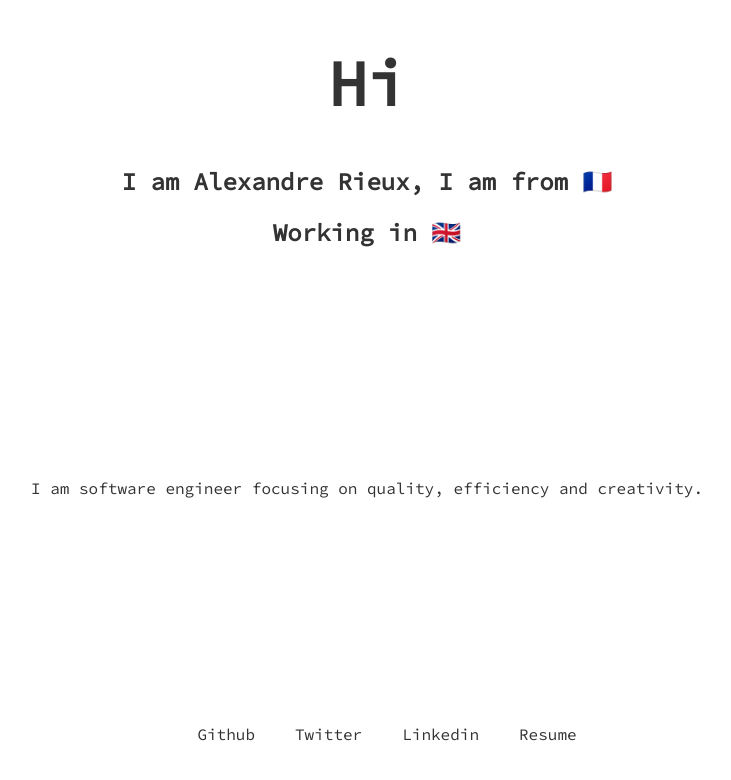
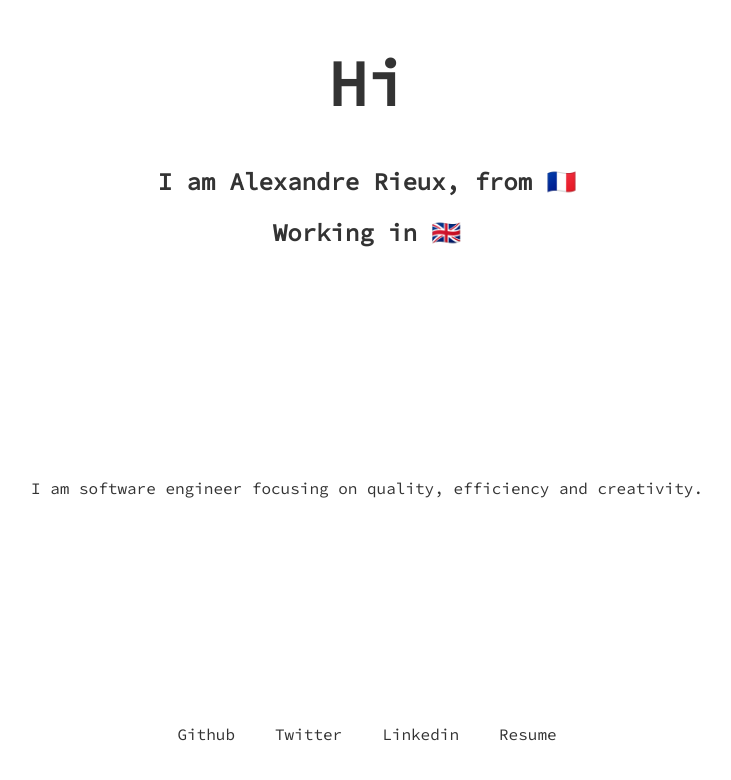
Before and after one commit to alex3165/portfolio, a React (Create React App) app: page / in a window 1280 px wide. Shown: the top 780 px of the page, without its empty margins (273-1004 px from the left). Built offline with nearby package versions, Linux system fonts and the light colour scheme; the HTML template or start-up script is replaced by a standard one.

Commit message:
Few improvements

```diff
--- a/src/App.css
+++ b/src/App.css
@@ -4,6 +4,7 @@
   flex-direction: column;
   height: 100vh;
   justify-content: space-between;
+  padding: 0px 12px;
 }
 
 .title {
@@ -14,6 +15,10 @@
   list-style-type: none;
   display: flex;
   justify-content: center;
+}
+
+ul {
+  padding: 0;
 }
 
 .el {
--- a/src/App.js
+++ b/src/App.js
@@ -7,18 +7,18 @@ class App extends Component {
       <div className="App">
         <header>
           <h1 className="title">Hi</h1>
-          <h2>I am Alexandre Rieux, I am from 🇫🇷</h2>
-          <h2>Working in 🇬🇧</h2>
+          <h2>I am Alexandre Rieux, from <span role="img" aria-labelledby="jsx-a11y/accessible-emoji">🇫🇷</span></h2>
+          <h2>Working in <span role="img" aria-labelledby="jsx-a11y/accessible-emoji">🇬🇧</span></h2>
         </header>
         <main>
           <p>I am software engineer focusing on quality, efficiency and creativity.</p>
         </main>
         <footer>
           <ul className="list">
-            <li className="el"><a href="https://github.com/alex3165" target="_blank">Github</a></li>
-            <li className="el"><a href="https://twitter.com/alex_picprod" target="_blank">Twitter</a></li>
-            <li className="el"><a href="https://www.linkedin.com/in/alexandrerieux/" target="_blank">Linkedin</a></li>
-            <li className="el"><a href="/31_01_2017_rieux-Alexandre.pdf" target="_blank">Resume</a></li>
+            <li className="el"><a href="https://github.com/alex3165" target="_blank" rel="noopener noreferrer">Github</a></li>
+            <li className="el"><a href="https://twitter.com/alex_picprod" target="_blank" rel="noopener noreferrer">Twitter</a></li>
+            <li className="el"><a href="https://www.linkedin.com/in/alexandrerieux/" target="_blank" rel="noopener noreferrer">Linkedin</a></li>
+            <li className="el"><a href="/31_01_2017_rieux-Alexandre.pdf" target="_blank" rel="noopener noreferrer">Resume</a></li>
           </ul>
         </footer>
       </div>
```
